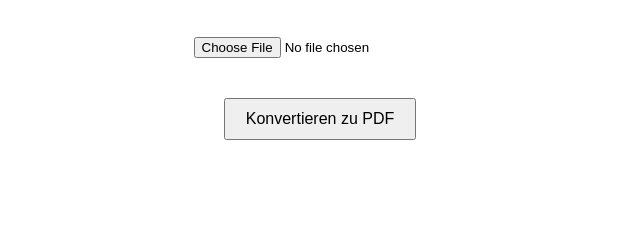
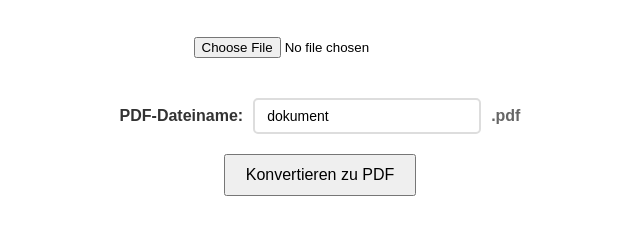
Before and after one commit to hoffmannben/markdown-to-pdf-converter, a plain HTML site: page Public/index.html in a window 1280 px wide. Shown: the part 193-428 px from the top of the page, without its empty margins (320-960 px from the left). Drawn offline with Linux system fonts and the light colour scheme.

Commit message:
pdf-name

```diff
--- a/Public/index.html
+++ b/Public/index.html
@@ -40,6 +40,13 @@ Schreibe hier dein Markdown...
     </div>
 </div>
 
+<!-- Dateiname Eingabe -->
+<div class="filename-section">
+    <label for="filenameInput">PDF-Dateiname:</label>
+    <input type="text" id="filenameInput" placeholder="mein-dokument" value="dokument">
+    <span>.pdf</span>
+</div>
+
 <button id="convertBtn">Konvertieren zu PDF</button>
 
 <!-- Ladebalken -->
--- a/Public/script.js
+++ b/Public/script.js
@@ -71,10 +71,18 @@ document.getElementById('convertBtn').addEventListener('click', async () => {
         }
     }
 
+    // Dateiname holen und validieren
+    let filename = document.getElementById('filenameInput').value.trim();
+    if (!filename) {
+        alert('Bitte gib einen Dateinamen ein');
+        return;
+    }
+
     // Markdown als Blob für FormData erstellen
     const blob = new Blob([markdownContent], { type: 'text/markdown' });
     const formData = new FormData();
     formData.append('markdown', blob, 'document.md');
+    formData.append('filename', filename);  // Dateinamen mitschicken
 
     // Ladebalken anzeigen
     document.getElementById('loadingContainer').style.display = 'block';
@@ -94,7 +102,7 @@ document.getElementById('convertBtn').addEventListener('click', async () => {
 
         if (result.success) {
             document.getElementById('status').innerHTML =
-                `✅ Fertig! <a href="${result.pdfUrl}" download>PDF herunterladen</a>`;
+                `✅ Fertig! <a href="${result.pdfUrl}" download="${filename}.pdf">PDF herunterladen</a>`;
         } else {
             document.getElementById('status').textContent = '❌ Fehler: ' + result.error;
         }
--- a/Public/style.css
+++ b/Public/style.css
@@ -171,3 +171,34 @@ button {
     margin-top: 10px;
     color: #666;
 }
+/* Dateiname Eingabe */
+.filename-section {
+    margin: 20px 0;
+    display: flex;
+    align-items: center;
+    justify-content: center;
+    gap: 10px;
+}
+
+.filename-section label {
+    font-weight: bold;
+    color: #333;
+}
+
+#filenameInput {
+    padding: 8px 12px;
+    border: 2px solid #ddd;
+    border-radius: 5px;
+    font-size: 14px;
+    width: 200px;
+}
+
+#filenameInput:focus {
+    outline: none;
+    border-color: #4CAF50;
+}
+
+.filename-section span {
+    color: #666;
+    font-weight: bold;
+}
--- a/server.js
+++ b/server.js
@@ -28,6 +28,9 @@ app.post('/convert', upload.single('markdown'), async (req, res) => {
         const filePath = req.file.path;
         const markdown = fs.readFileSync(filePath, 'utf-8');
 
+        // Dateiname aus Request holen (oder Default verwenden)
+        const filename = req.body.filename || 'output';
+
         // Markdown zu HTML
         const html = marked(markdown);
 
@@ -36,7 +39,7 @@ app.post('/convert', upload.single('markdown'), async (req, res) => {
         const page = await browser.newPage();
         await page.setContent(html);
 
-        const pdfPath = `uploads/output-${Date.now()}.pdf`;
+        const pdfPath = `uploads/${filename}-${Date.now()}.pdf`;
         await page.pdf({ path: pdfPath, format: 'A4' });
 
         await browser.close();
```
